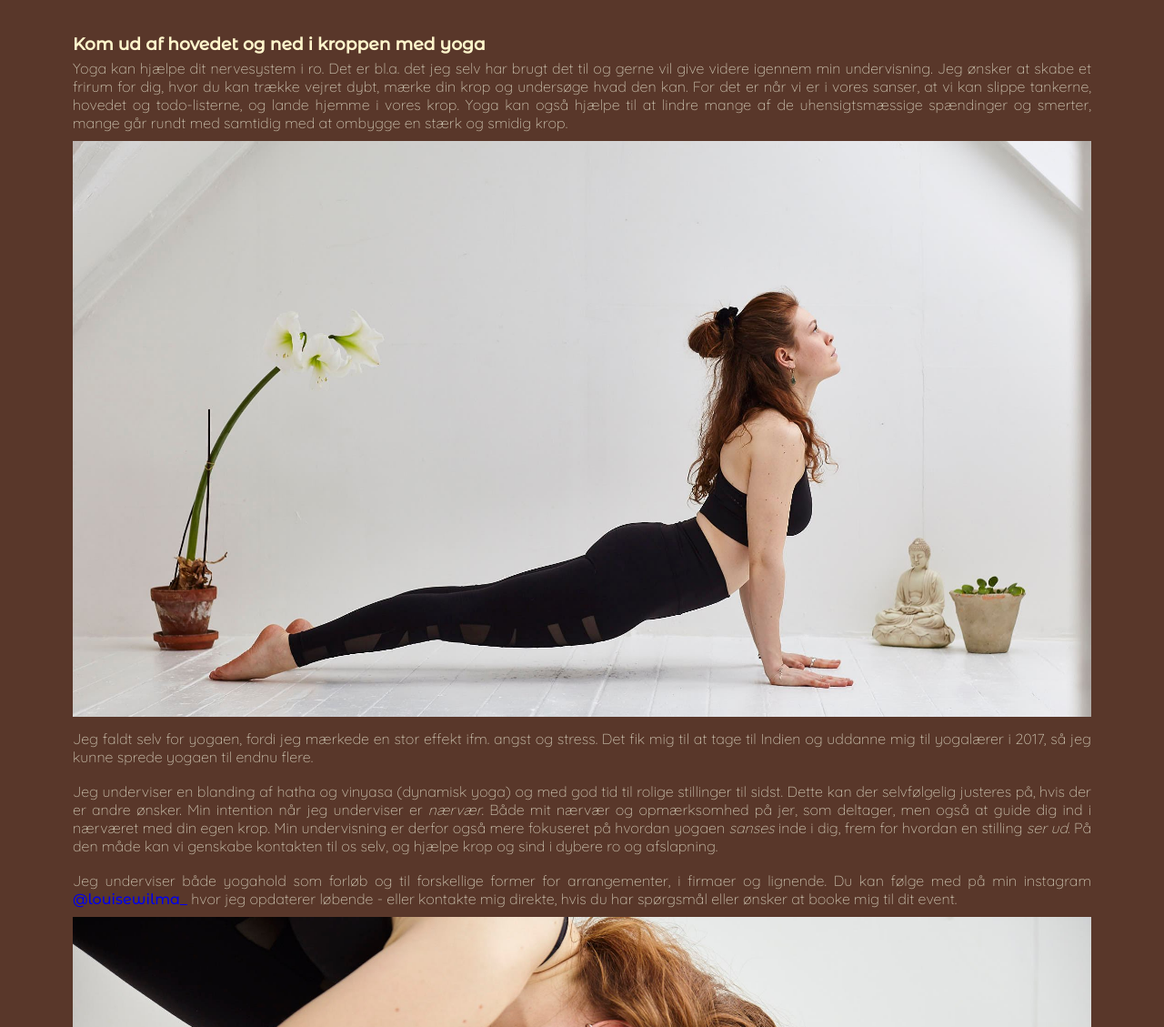
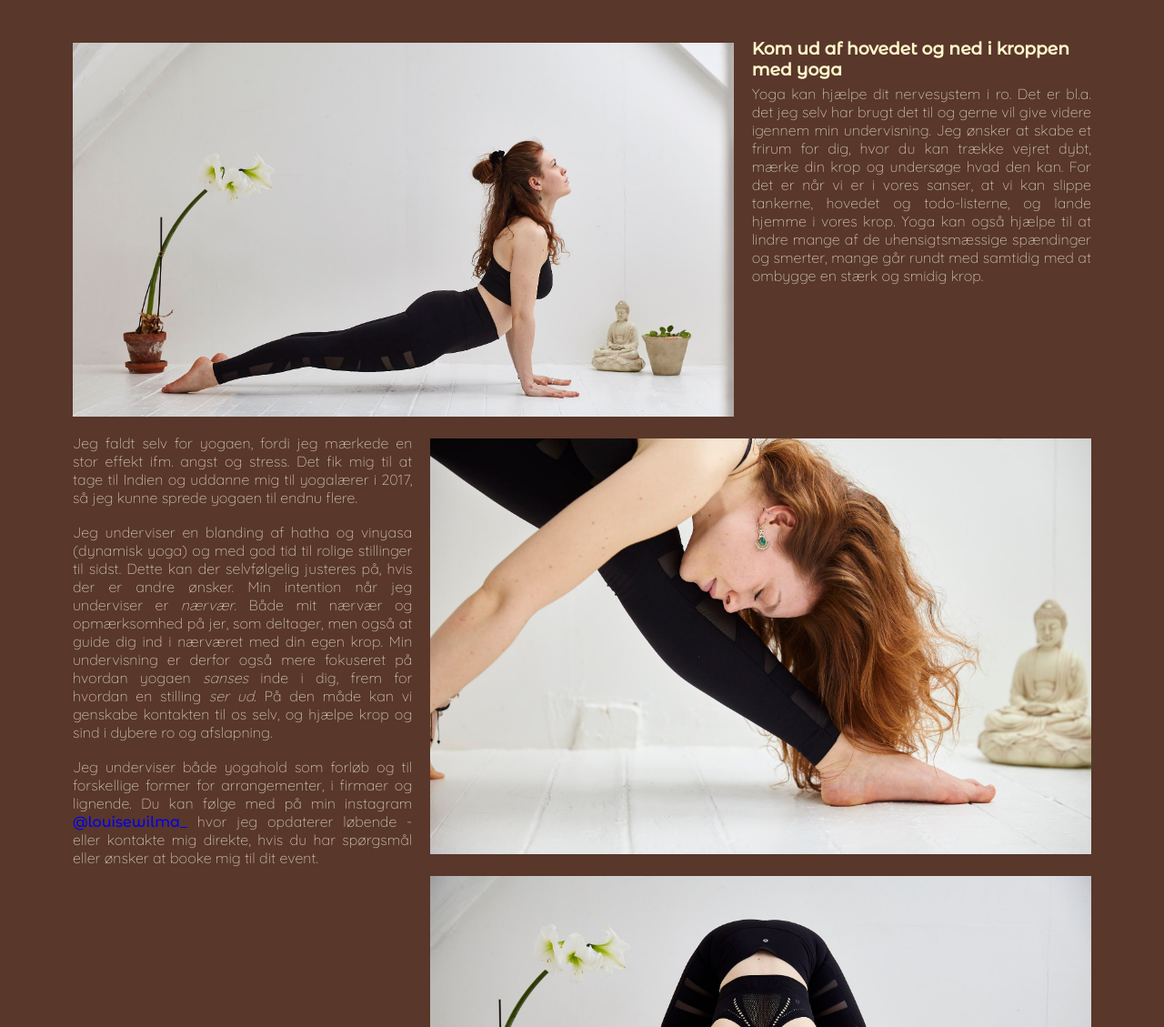
Before and after one commit to Bene2883/Lou, a plain HTML site: page side2.html in a window 1280 px wide. Shown: the part 171-1300 px from the top of the page at 91% size. Drawn offline with Linux system fonts and the light colour scheme.

Commit message:
yogayoga

```diff
--- a/css/side2.css
+++ b/css/side2.css
@@ -16,3 +16,43 @@ img {
   padding-top: 10px;
   padding-bottom: 10px;
 }
+
+@media (min-width: 800px) {
+  #first {
+    display: grid;
+    grid-template-columns: 1fr 1fr 1fr;
+    grid-template-rows: 1fr;
+  }
+
+  .text1 {
+    grid-column: 3/4;
+    grid-row: 1/2;
+    padding-top: 5px;
+    padding-bottom: 5px;
+  }
+
+  .image1 {
+    grid-column: 1/3;
+    grid-row: 1/2;
+    padding-right: 20px;
+  }
+
+  #second {
+    display: grid;
+    grid-template-columns: 1fr 1fr 1fr;
+    grid-template-rows: 1fr;
+  }
+
+  .text2 {
+    grid-column: 1/2;
+    grid-row: 1/2;
+    padding-top: 5px;
+    padding-bottom: 5px;
+  }
+
+  .image2 {
+    grid-column: 2/4;
+    grid-row: 1/2;
+    padding-left: 20px;
+  }
+}
--- a/side2.html
+++ b/side2.html
@@ -38,8 +38,10 @@
       <div class="hel_section">
         <h1>Yoga</h1>
 
+      <section id="first">
+            <div class="text1">
         <h3 class="overskrift">Kom ud af hovedet og ned i kroppen med yoga</h3>
-        <div class="text">
+
           <p>
             Yoga kan hjælpe dit nervesystem i ro. Det er bl.a. det jeg selv har
             brugt det til og gerne vil give videre igennem min undervisning. Jeg
@@ -51,9 +53,12 @@
             med samtidig med at ombygge en stærk og smidig krop.
           </p>
         </div>
+        <div class="image1">
         <img src="img/yoga_3.jpg" alt="" />
-
-        <div class="text">
+        </div>
+</section>
+<section id="second">
+        <div class="text2">
           <p>
             Jeg faldt selv for yogaen, fordi jeg mærkede en stor effekt ifm.
             angst og stress. Det fik mig til at tage til Indien og uddanne mig
@@ -84,10 +89,12 @@
             spørgsmål eller ønsker at booke mig til dit event.
           </p>
         </div>
-
+        <div class="image2">
         <img src="img/yoga_1.jpg" alt="" />
-        <img src="img/yoga_2.jpg" alt="" />
+      <img src="img/yoga_2.jpg" alt="" />
       </div>
+      </div>
+      </section>
     </main>
 
     <footer>
```
